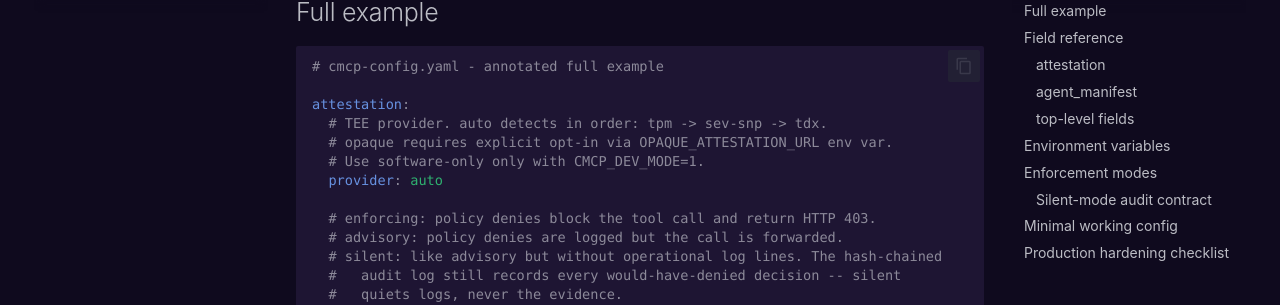
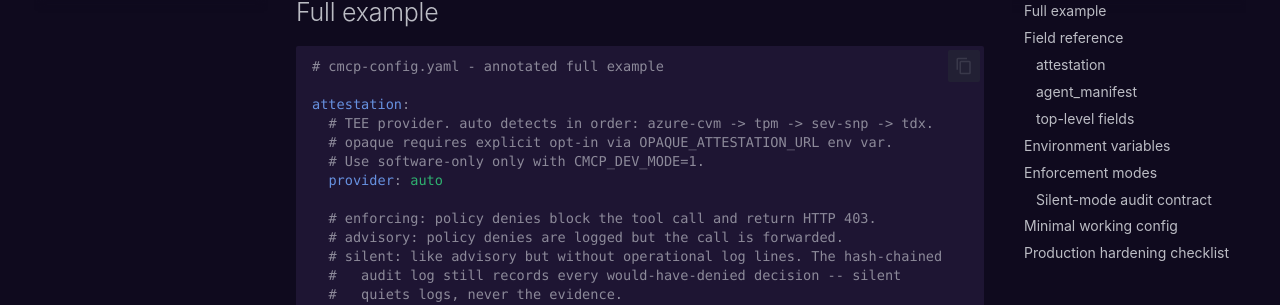
Before and after one commit to agentrust-io/cmcp, an MkDocs documentation site: the page built from docs/configuration.md, in a window 1280 px wide and 1400 px high, scrolled down 204 px. Shown: the part 145-450 px from the top of the window. Built offline with MkDocs 1.6.1 and Material for MkDocs 9.7.7, drawn with Linux system fonts in a browser that asks for light colours; some web fonts are replaced; comment, search, counter and statistics services are not loaded; some of the changed text lies outside the part shown.

Commit message:
docs(configuration): include azure-cvm in the documented autodetect order
Co-Authored-By: Claude Opus 4.8 (1M context) <noreply@anthropic.com>

```diff
--- a/docs/configuration.md
+++ b/docs/configuration.md
@@ -8,7 +8,7 @@
 # cmcp-config.yaml - annotated full example
 
 attestation:
-  # TEE provider. auto detects in order: tpm -> sev-snp -> tdx.
+  # TEE provider. auto detects in order: azure-cvm -> tpm -> sev-snp -> tdx.
   # opaque requires explicit opt-in via OPAQUE_ATTESTATION_URL env var.
   # Use software-only only with CMCP_DEV_MODE=1.
   provider: auto
@@ -76,7 +76,7 @@ policy_reload_interval_seconds: 0
 
 | Field | Type | Default | Description |
 |-------|------|---------|-------------|
-| `provider` | string | `auto` | TEE provider. Valid values: `auto`, `tpm`, `sev-snp`, `tdx`, `opaque`, `software-only`. `auto` detects in order: tpm then sev-snp then tdx. `opaque` requires `OPAQUE_ATTESTATION_URL` to be set. `software-only` requires `CMCP_DEV_MODE=1`. |
+| `provider` | string | `auto` | TEE provider. Valid values: `auto`, `tpm`, `sev-snp`, `tdx`, `opaque`, `software-only`. `auto` detects in order: azure-cvm, then tpm, then sev-snp, then tdx. `opaque` requires `OPAQUE_ATTESTATION_URL` to be set. `software-only` requires `CMCP_DEV_MODE=1`. |
 | `enforcement_mode` | string | `enforcing` | Policy enforcement mode. Valid values: `enforcing`, `advisory`, `silent`. |
 | `validity_seconds` | integer | `86400` | Attestation report validity period in seconds. Must be a positive integer. At expiry, behavior is controlled by `staleness_policy`. |
 | `staleness_policy` | string | `fail_closed` | Action when attestation validity expires. Valid values: `fail_closed` (terminate sessions), `warn_only` (allow sessions, mark claims as stale). |
```
